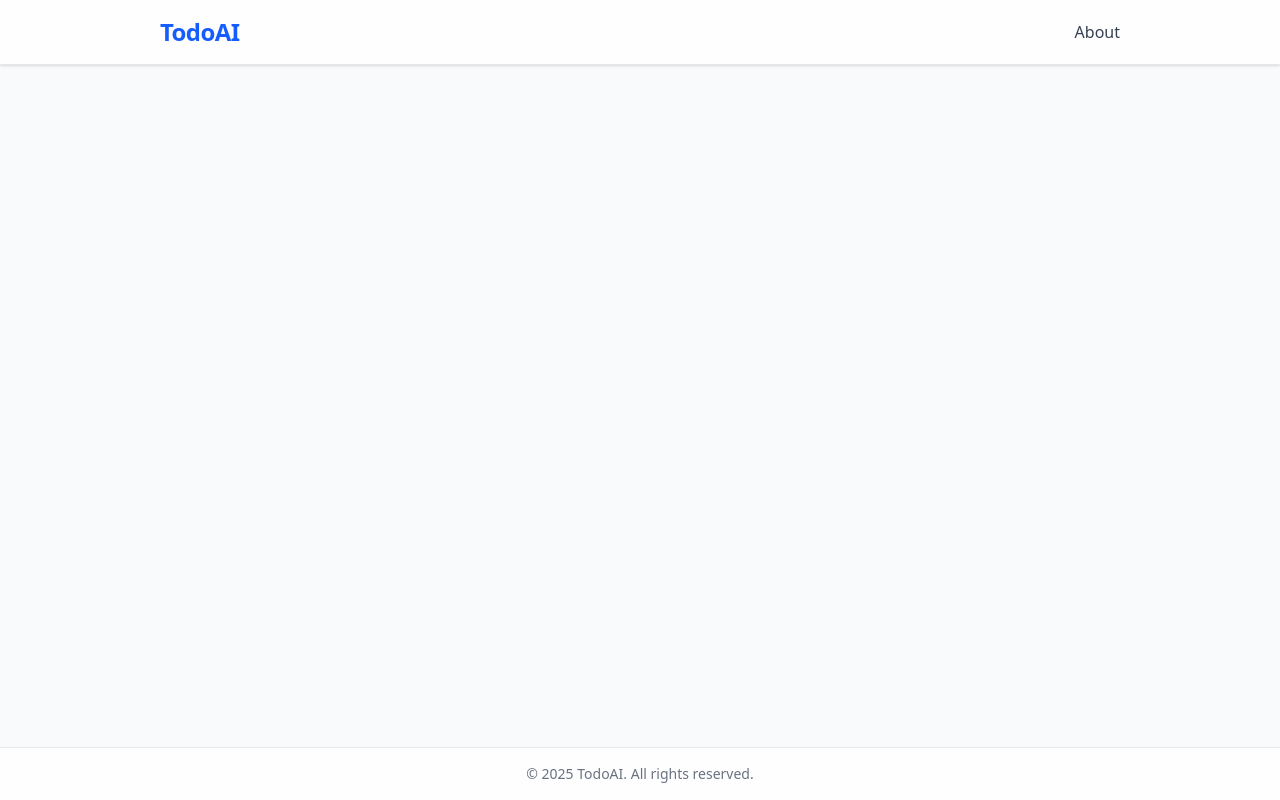
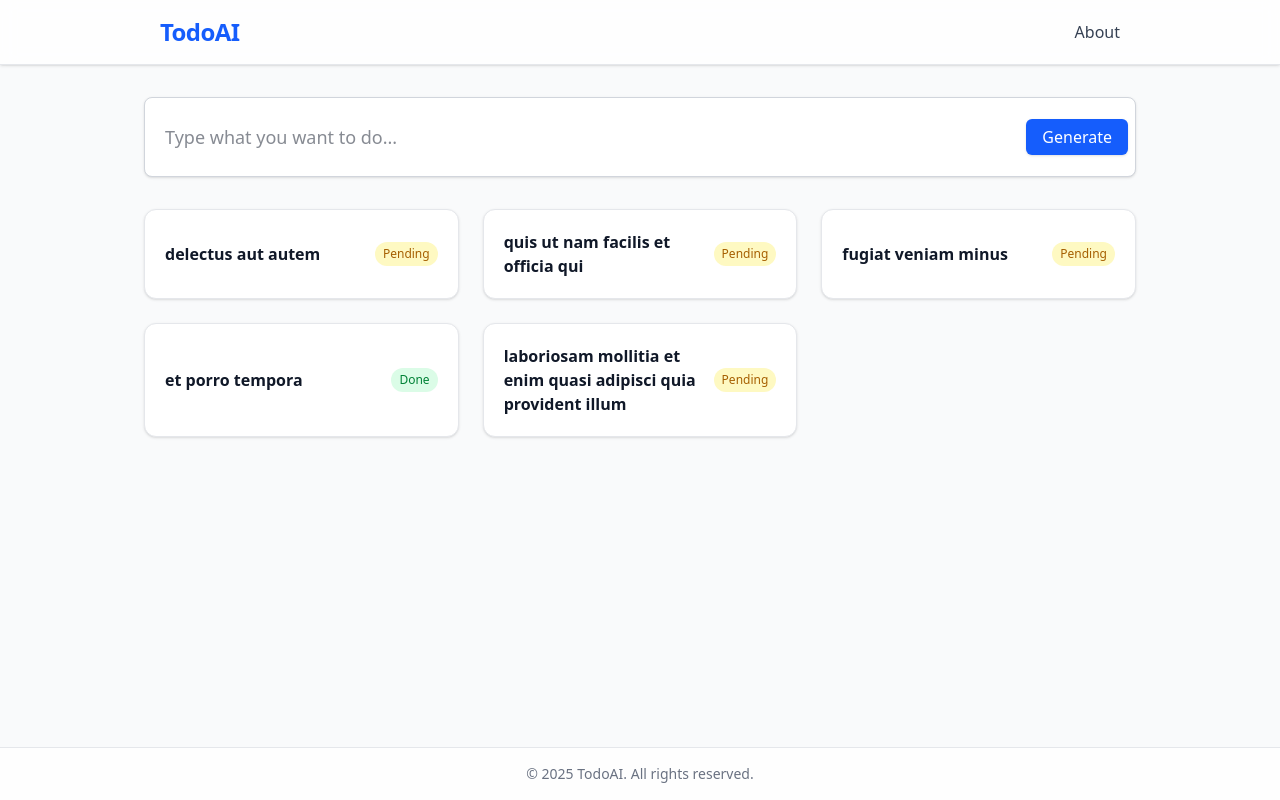
Before and after one commit to salehibneomar/ai-powered-reactjs-todo, a React (Vite) app: page / in a window 1280 px wide. Built offline with nearby package versions, Linux system fonts and the light colour scheme.

Commit message:
added new components like TodoCard, TodoBoard, CreateTodo - previously they were empty

```diff
--- a/src/App.jsx
+++ b/src/App.jsx
@@ -1,5 +1,49 @@
+import TodoBoard from './components/Todo/Board'
+import CreateTodo from './components/Todo/Create'
+
 const App = () => {
-	return <></>
+	const todo = [
+		{
+			userId: 1,
+			id: 1,
+			title: 'delectus aut autem',
+			completed: false,
+		},
+		{
+			userId: 1,
+			id: 2,
+			title: 'quis ut nam facilis et officia qui',
+			completed: false,
+		},
+		{
+			userId: 1,
+			id: 3,
+			title: 'fugiat veniam minus',
+			completed: false,
+		},
+		{
+			userId: 1,
+			id: 4,
+			title: 'et porro tempora',
+			completed: true,
+		},
+		{
+			userId: 1,
+			id: 5,
+			title: 'laboriosam mollitia et enim quasi adipisci quia provident illum',
+			completed: false,
+		},
+	]
+	return (
+		<div className="grid grid-cols-12 gap-y-8 gap-x-0 w-full">
+			<div className="col-span-12">
+				<CreateTodo />
+			</div>
+			<div className="col-span-12">
+				<TodoBoard todos={todo} />
+			</div>
+		</div>
+	)
 }
 
 export default App
--- a/src/components/Todo/Board.jsx
+++ b/src/components/Todo/Board.jsx
@@ -1,5 +1,13 @@
-const TodoBoard = () => {
-	return <></>
+import TodoCard from './Card'
+
+const TodoBoard = ({ todos = [] }) => {
+	return (
+		<div className="grid grid-cols-1 sm:grid-cols-2 md:grid-cols-3 gap-6">
+			{todos.map(todo => (
+				<TodoCard key={todo.id} todo={todo} />
+			))}
+		</div>
+	)
 }
 
 export default TodoBoard
--- a/src/components/Todo/Card.jsx
+++ b/src/components/Todo/Card.jsx
@@ -1,9 +1,29 @@
-const TodoCard = props => {
-	const { todo } = props
+const TodoCard = ({ todo }) => {
 	return (
-		<>
-			<div>{todo}</div>
-		</>
+		<div className="bg-white dark:bg-slate-800 border border-gray-200 dark:border-slate-700 rounded-xl shadow-sm dark:shadow-none p-5 flex items-center gap-4 transition hover:shadow-lg dark:hover:shadow-slate-900/20">
+			<div className="flex-1">
+				<div className="text-md font-semibold text-gray-900 dark:text-white break-words whitespace-pre-line">
+					{todo.title}
+				</div>
+				{todo.description && (
+					<div className="text-sm text-gray-500 dark:text-gray-400 mt-1">
+						{todo.description}
+					</div>
+				)}
+			</div>
+
+			{todo.completed !== undefined && (
+				<span
+					className={`inline-block px-2 py-1 text-xs rounded-full font-medium ${
+						todo.completed
+							? 'bg-green-100 text-green-700 dark:bg-green-900 dark:text-green-200'
+							: 'bg-yellow-100 text-yellow-700 dark:bg-yellow-900 dark:text-yellow-200'
+					}`}
+				>
+					{todo.completed ? 'Done' : 'Pending'}
+				</span>
+			)}
+		</div>
 	)
 }
 
--- /dev/null
+++ b/src/components/Todo/Create.jsx
@@ -0,0 +1,21 @@
+const CreateTodo = () => {
+	return (
+		<form className="w-full">
+			<div className="relative flex items-center w-full">
+				<input
+					type="text"
+					placeholder="Type what you want to do..."
+					className="w-full h-20 pr-28 pl-5 rounded-lg border border-gray-300 dark:border-slate-700 bg-white dark:bg-slate-800 text-gray-900 dark:text-white text-lg focus:outline-none focus:ring-2 focus:ring-blue-500 transition shadow-sm"
+				/>
+				<button
+					type="submit"
+					className="absolute right-2 top-1/2 -translate-y-1/2 h-9 px-4 rounded-md bg-blue-600 text-white font-medium text-base shadow hover:bg-blue-700 focus:outline-none focus:ring-2 focus:ring-blue-400 transition"
+				>
+					Generate
+				</button>
+			</div>
+		</form>
+	)
+}
+
+export default CreateTodo
```
